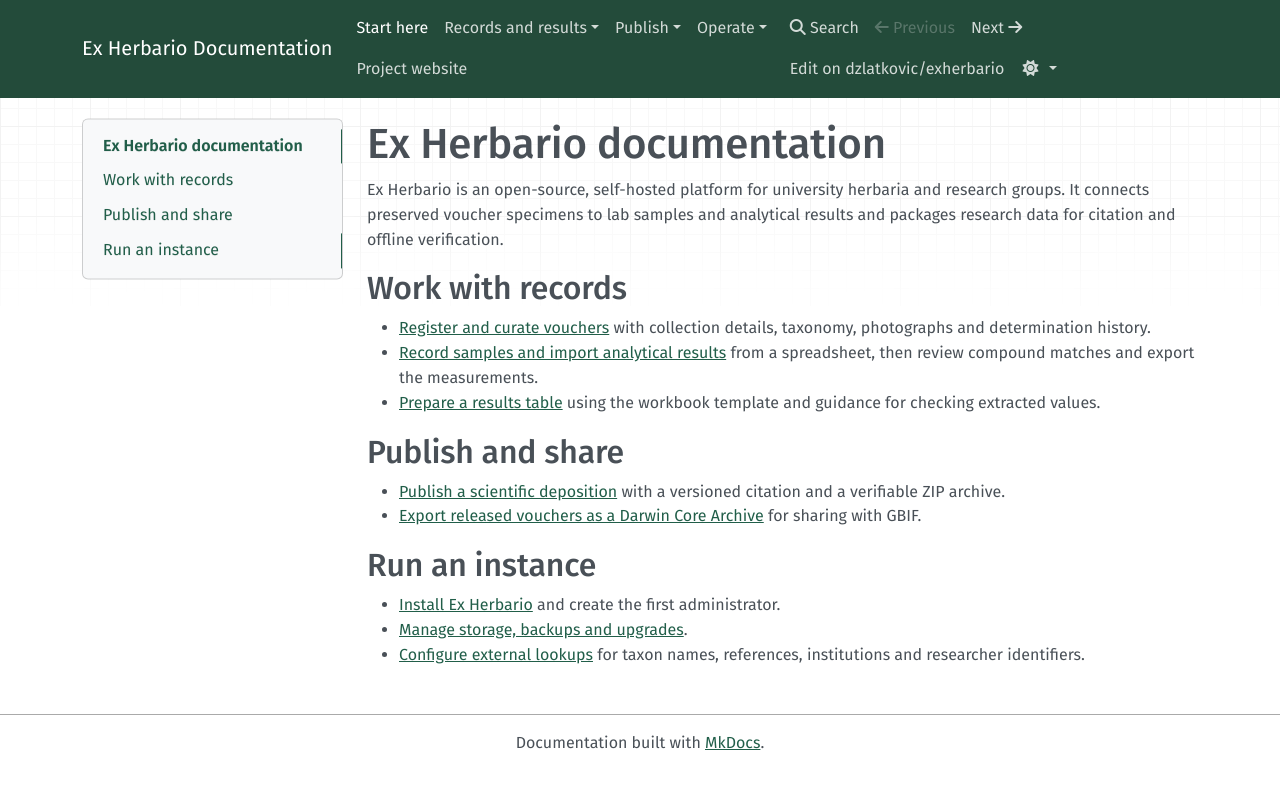
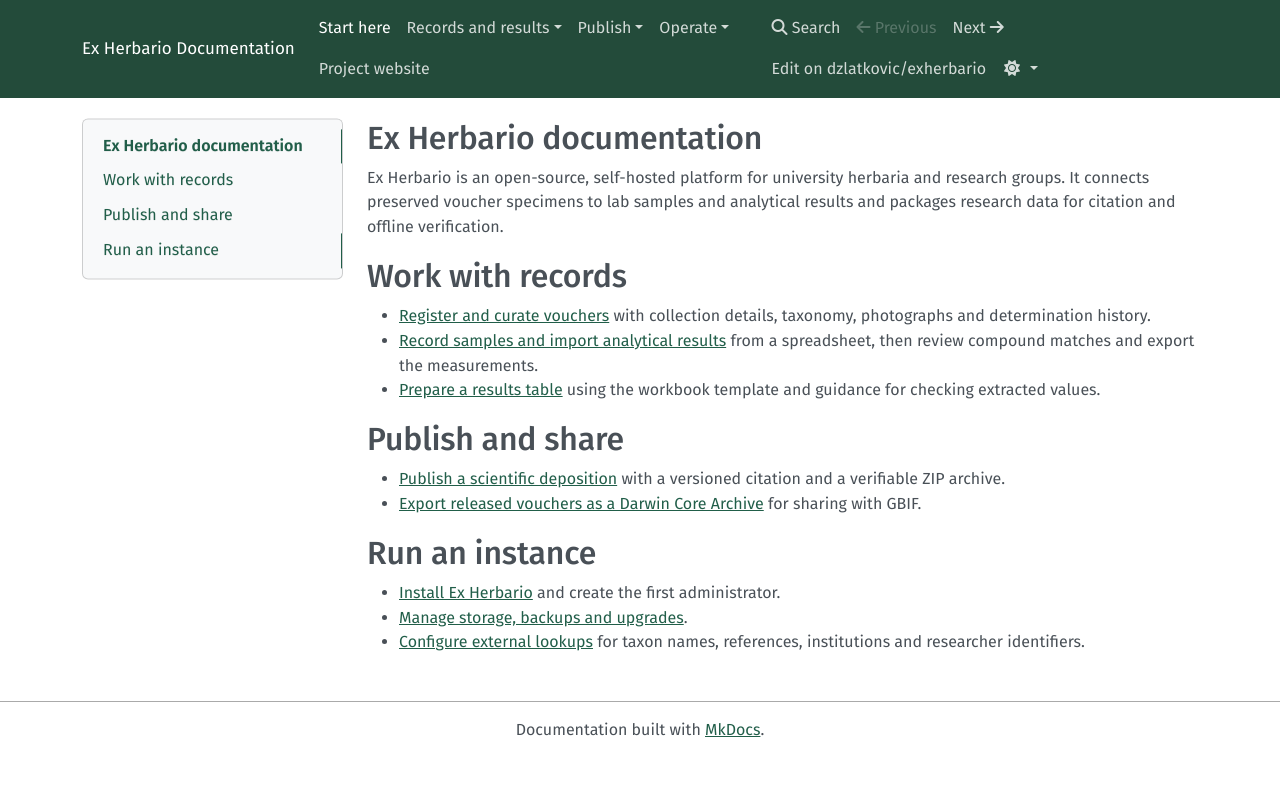
Before and after one commit to dzlatkovic/exherbario, an MkDocs documentation site: the page built from docs/index.md, in a window 1280 px wide. Shown: the top 789 px of the page. Built offline with MkDocs 1.6.1, drawn with Linux system fonts in a browser that asks for light colours; nearby versions of some CDN libraries.

Commit message:
Reduce docs title sizes and remove the grid background

```diff
--- a/docs/styles.css
+++ b/docs/styles.css
@@ -8,10 +8,18 @@
   --bs-link-hover-color-rgb: 22, 68, 53;
 }
 
+body::before {
+  content: none;
+}
+
 h1, h2, h3, h4, h5, h6 {
   font-weight: 500;
   line-height: 1.25;
   letter-spacing: -.005em;
+}
+
+h1 {
+  font-size: clamp(1.75rem, 3.5vw, 2rem);
 }
 
 strong, b {
@@ -29,3 +37,7 @@ strong, b {
   background-color: #234b3a !important;
   background-image: none;
 }
+
+.navbar-brand {
+  --bs-navbar-brand-font-size: 1.0625rem;
+}
--- a/mkdocs.yml
+++ b/mkdocs.yml
@@ -12,7 +12,7 @@ hooks:
   - website/docs_fonts.py
 extra_css:
   - fonts/fonts.css
-  - styles.css
+  - styles.css?v=2
 validation:
   nav:
     omitted_files: warn
```
